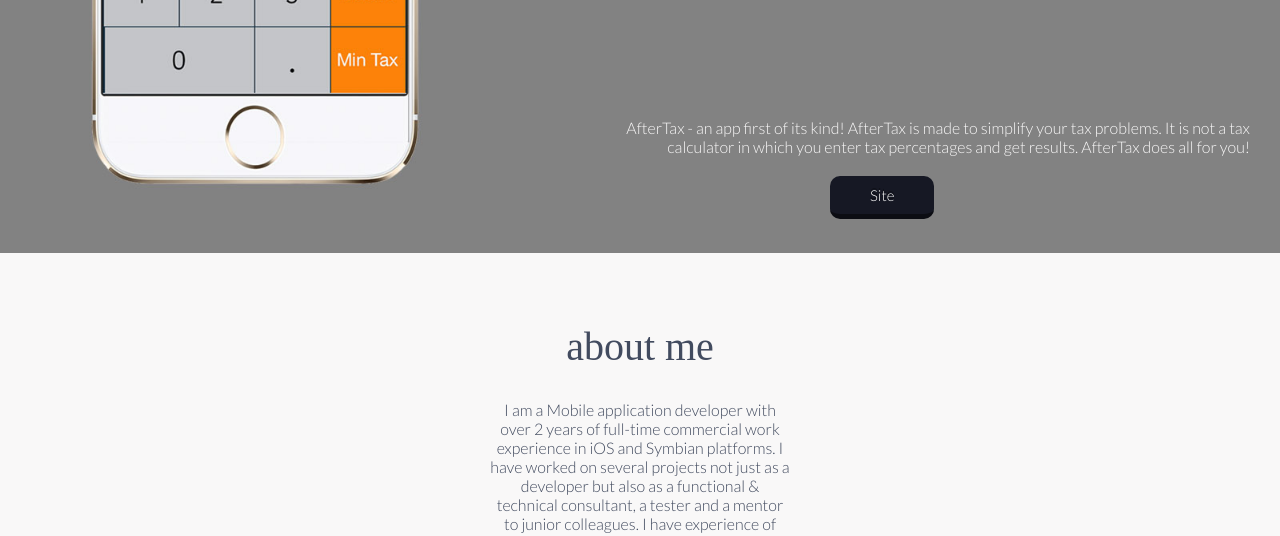
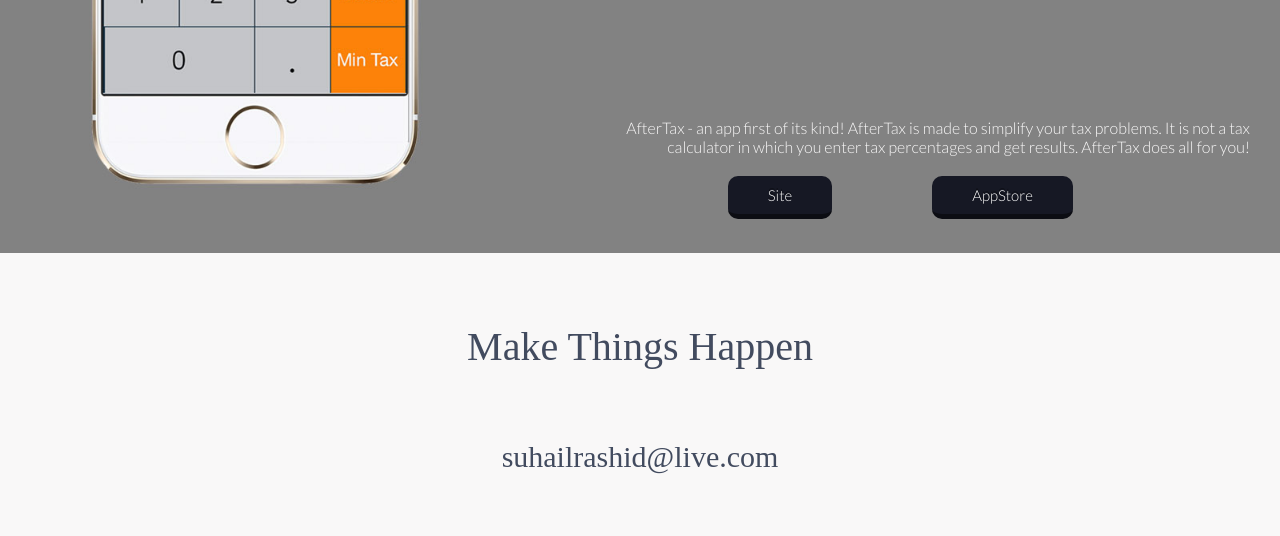
Before and after one commit to suhailrashidbhat/suhailrashidbhat.github.io, a plain HTML site: page index.html in a window 1280 px wide. Shown: the part 3747-4283 px from the top of the page. Drawn offline with Linux system fonts and the light colour scheme; a web font is replaced by a local one.

Commit message:
Added Aftertax URL and changed about me.

```diff
--- a/index.html
+++ b/index.html
@@ -85,13 +85,13 @@
                     <div class="link">
                         <ul>
                             <li><a target="_blank" class="action-button shadow animate mission_houston" href="http://www.aftertaxapp.com">Site</a></li>
+                            <li><a target="_blank" class="action-button shadow animate mission_houston" href="https://itunes.apple.com/us/app/aftertax/id948216206?mt=8">AppStore</a></li>
                         </ul>
                     </div>
                 </div>
             </section>
             <footer class="slide">
-                <h2>about me</h2>
-                <p>I am a Mobile application developer with over 2 years of full-time commercial work experience in iOS and Symbian platforms. I have worked on several projects not just as a developer but also as a functional & technical consultant, a tester and a mentor to junior colleagues. I have experience of start-up environment organizations and more responsible roles.</p>
+                <h2>Make Things Happen</h2>
                 <h3>suhailrashid@live.com</h3>
             <div class="reseaux" style="opacity: 1;">
                 <a target="_blank" href="https://twitter.com/Suhailkashmiri"><div class="rs" style="background-image:url('./img/btn-twitter.png');"><img src="./img/btn-twitter-hover.png" alt="Twitter"></div></a>
```
